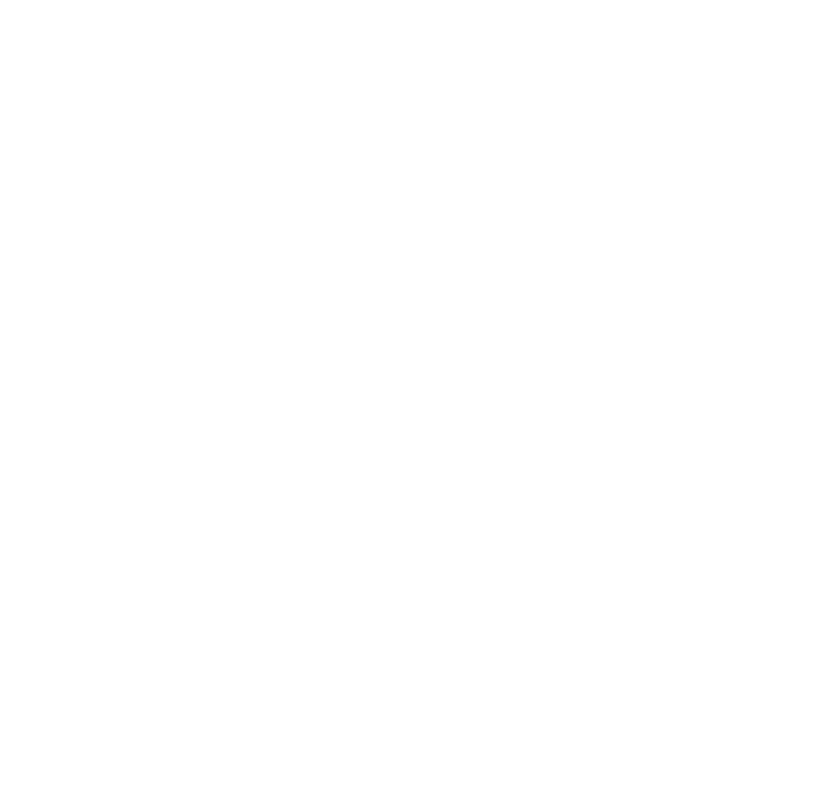
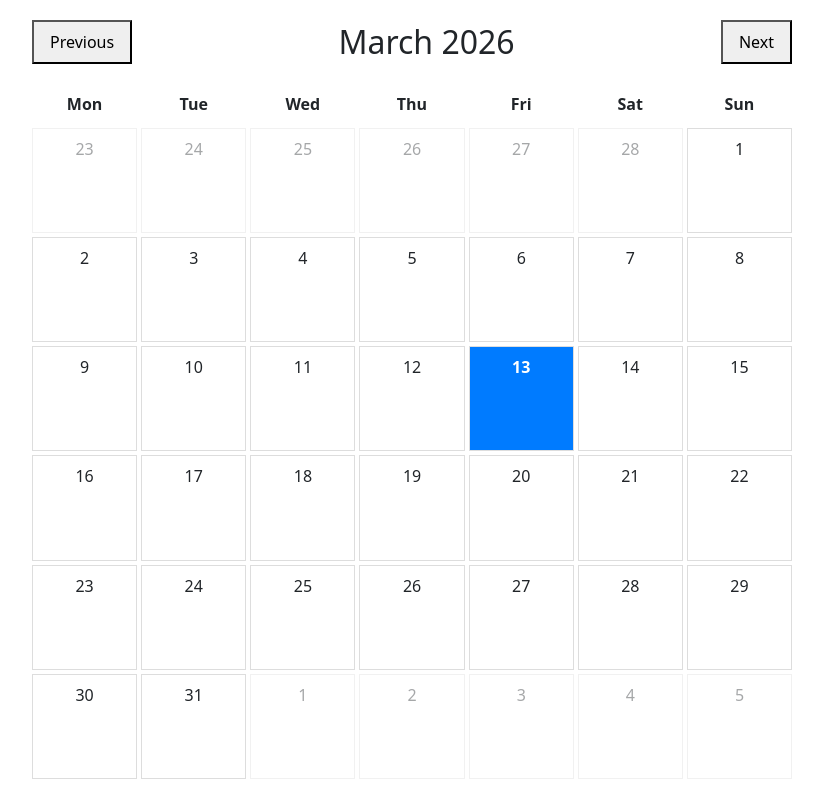
Before and after one commit to thivernale/angular-app-showcase, an Angular app: page /calendar in a window 1280 px wide. Before the commit this address led to /. Shown: the whole page, without its empty margins (228-1051 px from the left). Built offline with nearby package versions, Linux system fonts and the light colour scheme.

Commit message:
WIP Calendar

```diff
--- a/package.json
+++ b/package.json
@@ -18,6 +18,7 @@
     "@angular/platform-browser": "^21.2.0",
     "@angular/router": "^21.2.0",
     "bootstrap": "^5.3.8",
+    "luxon": "^3.7.2",
     "rxjs": "~7.8.0",
     "tslib": "^2.3.0"
   },
@@ -25,6 +26,7 @@
     "@angular/build": "^21.2.1",
     "@angular/cli": "^21.2.1",
     "@angular/compiler-cli": "^21.2.0",
+    "@types/luxon": "^3.7.1",
     "jsdom": "^28.0.0",
     "prettier": "^3.8.1",
     "typescript": "~5.9.2",
--- a/src/app/app.routes.ts
+++ b/src/app/app.routes.ts
@@ -1,7 +1,9 @@
 import { Routes } from '@angular/router';
+import { CalendarComponent } from './calendar/calendar.component';
 import { TodosComponent } from './todos/todos.component';
 
 export const routes: Routes = [
   { path: '', redirectTo: 'todos', pathMatch: 'full' },
+  { path: 'calendar', loadComponent: () => CalendarComponent},
   { path: 'todos', loadComponent: () => TodosComponent },
 ];
--- /dev/null
+++ b/src/app/calendar/calendar.component.css
@@ -0,0 +1,71 @@
+.calendar {
+  max-width: 800px;
+  margin: 0 auto;
+  padding: 20px;
+}
+
+.calendar-header {
+  display: flex;
+  justify-content: space-between;
+  align-items: center;
+  margin-bottom: 20px;
+}
+
+.calendar-header button {
+  padding: 8px 16px;
+  cursor: pointer;
+}
+
+.calendar-header h2 {
+  margin: 0;
+}
+
+.calendar-grid {
+  display: flex;
+  flex-direction: column;
+}
+
+.weekday-headers {
+  display: grid;
+  grid-template-columns: repeat(7, 1fr);
+  gap: 4px;
+  margin-bottom: 4px;
+}
+
+.weekday-header {
+  text-align: center;
+  font-weight: bold;
+  padding: 8px;
+}
+
+.days-grid {
+  display: grid;
+  grid-template-columns: repeat(7, 1fr);
+  gap: 4px;
+}
+
+.day-cell {
+  aspect-ratio: 1;
+  border: 1px solid #ddd;
+  padding: 8px;
+  text-align: center;
+  cursor: pointer;
+}
+
+.day-cell:hover {
+  background-color: #f0f0f0;
+}
+
+.day-cell.today {
+  background-color: #007bff;
+  color: white;
+  font-weight: bold;
+}
+
+.day-cell.other-month {
+  opacity: 0.4;
+}
+
+.day-number {
+  display: block;
+}
--- /dev/null
+++ b/src/app/calendar/calendar.component.html
@@ -0,0 +1,25 @@
+<div class="calendar">
+  <div class="calendar-header">
+    <button (click)="startOfMonth.set(startOfMonth().minus({ months: 1 }))">Previous</button>
+    <h2>{{ startOfMonth().toFormat('MMMM yyyy') }}</h2>
+    <button (click)="startOfMonth.set(startOfMonth().plus({ months: 1 }))">Next</button>
+  </div>
+
+  <div class="calendar-grid">
+    <div class="weekday-headers">
+      @for (day of weekDays(); track $index) {
+        <div class="weekday-header">{{ day }}</div>
+      }
+    </div>
+
+    <div class="days-grid">
+      @for (day of daysInMonth(); track $index) {
+        <div class="day-cell"
+             [class.today]="day.hasSame(today(), 'day')"
+             [class.other-month]="!day.hasSame(startOfMonth(), 'month')">
+          <span class="day-number">{{ day.day }}</span>
+        </div>
+      }
+    </div>
+  </div>
+</div>
--- /dev/null
+++ b/src/app/calendar/calendar.component.ts
@@ -0,0 +1,28 @@
+import { Component, computed, Signal, signal, WritableSignal, } from '@angular/core';
+import { DateTime, Info, Interval } from 'luxon';
+
+@Component({
+  selector: 'app-calendar',
+  templateUrl: './calendar.component.html',
+  styleUrl: './calendar.component.css',
+})
+export class CalendarComponent {
+  activeDay: WritableSignal<DateTime|null> = signal(null);
+
+  today = signal(DateTime.local()).asReadonly();
+  startOfMonth = signal(this.today().startOf('month'));
+  weekDays = signal(Info.weekdays('short')).asReadonly();
+  daysInMonth: Signal<DateTime[]> = computed(
+    () => Interval.fromDateTimes(
+      this.startOfMonth().startOf('week'),
+      this.startOfMonth().endOf('month').endOf('week')
+    )
+      .splitBy({ day: 1 })
+      .map(value => {
+        if (value.start == null) {
+          throw new Error('Invalid interval');
+        }
+        return value.start;
+      })
+  );
+}
```
Also changed, not shown: 1 other file (tests, documents, lock files or other folders).
